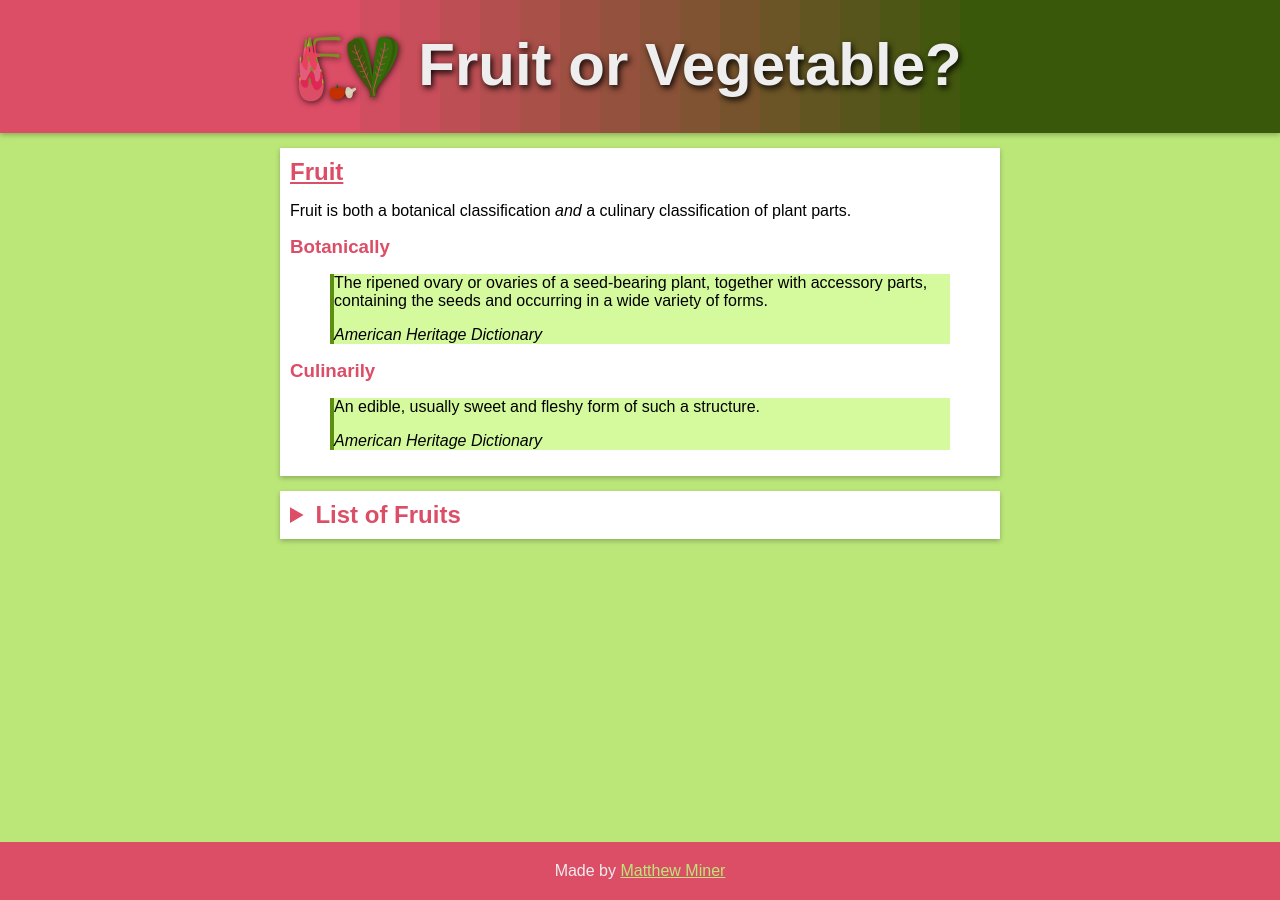
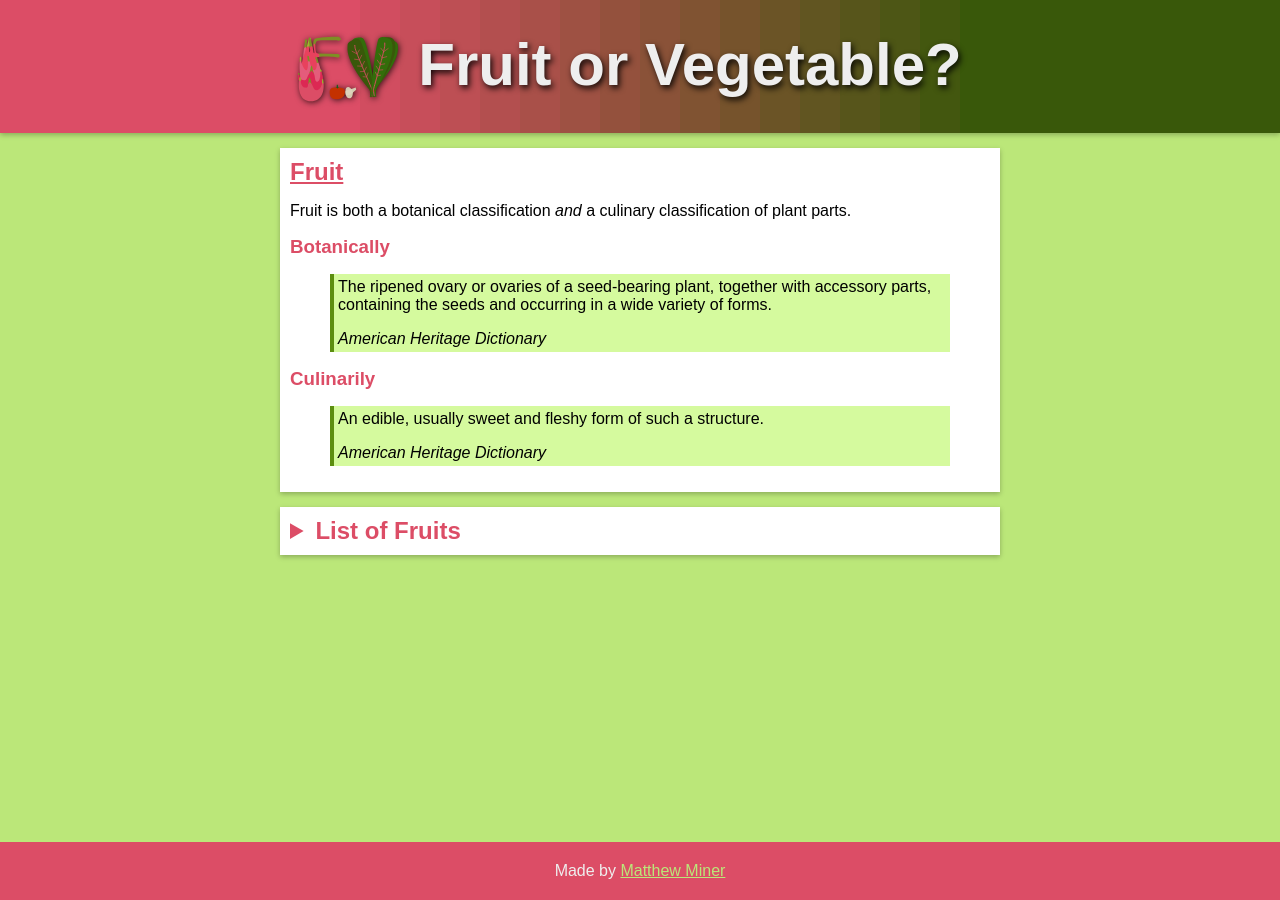
Before and after one commit to mminer237/fruitorvegetable, a Jekyll site: the page built from _types/fruit.html, in a window 1280 px wide. Built offline with Jekyll 4.4.1, drawn with Linux system fonts in a browser that asks for light colours.

Commit message:
Added padding to blockquote

```diff
--- a/css/style.scss
+++ b/css/style.scss
@@ -89,6 +89,9 @@ h2, summary {
 details:not([open])>summary {
 	margin: 0;
 }
+p:first-child {
+	margin-top: 0;
+}
 a {
 	color: $secondary-color;
 }
@@ -136,6 +139,7 @@ li:not(:last-child) {
 blockquote {
 	background-color: $light-secondary-color;
 	border-left: 4px solid $secondary-color;
+	padding: 4px;
 }
 .type {
 	box-shadow: 0 2px 3px 0 rgba(0,0,0,0.14);
```
